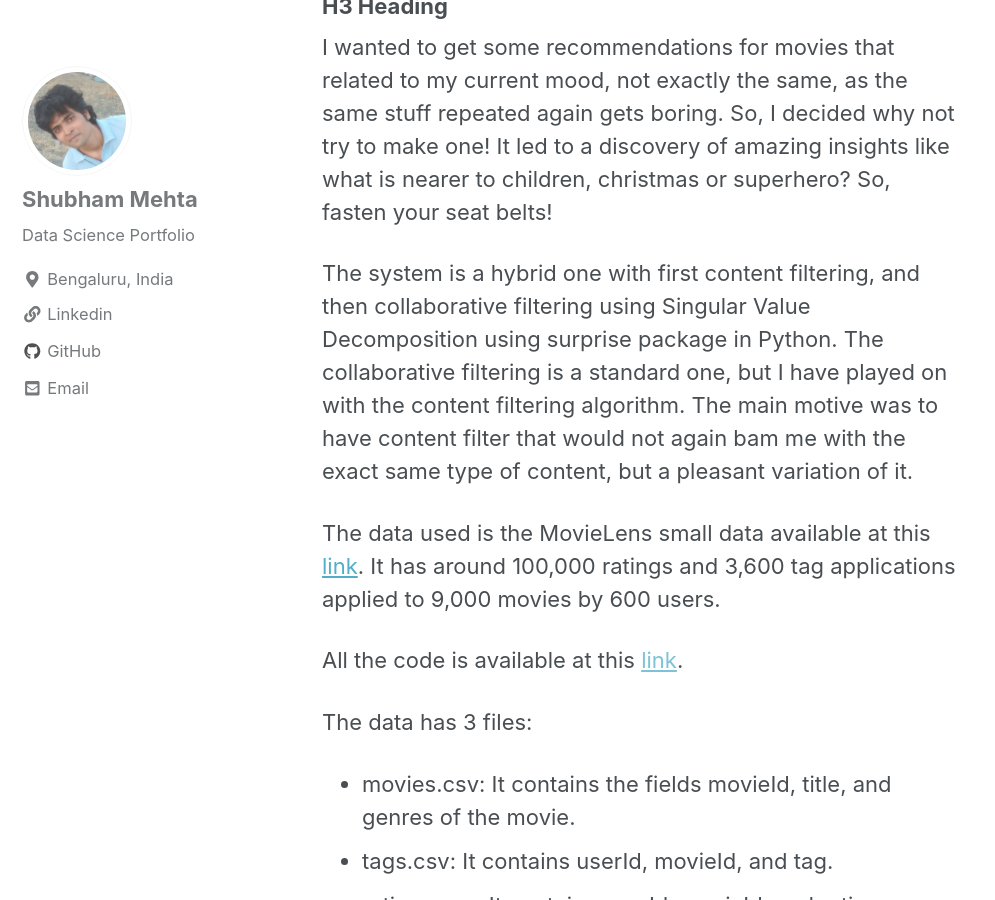
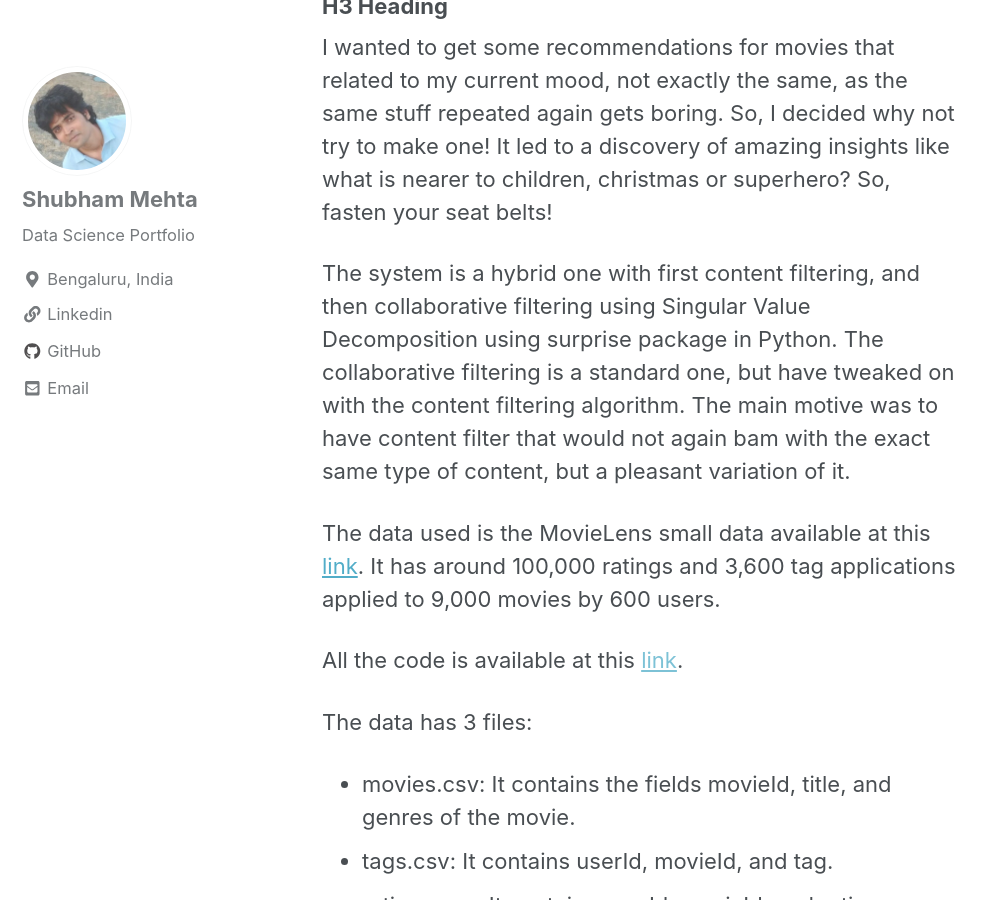
Before and after one commit to shubhambmehta/shubhambmehta.github.io, a Jekyll site: the page built from _posts/2018-10-06-moodvarietyreco.md, in a window 1280 px wide and 900 px high, scrolled down 870 px. Shown: the whole window, without its empty margins (0-995 px from the left). Built offline with Jekyll 4.4.1, drawn with Linux system fonts in a browser that asks for light colours; nearby versions of some CDN libraries; formulas are drawn with MathJax 3.

Commit message:
Update 2018-10-06-moodvarietyreco.md

```diff
--- a/_posts/2018-10-06-moodvarietyreco.md
+++ b/_posts/2018-10-06-moodvarietyreco.md
@@ -17,7 +17,7 @@ mathjax: "true"
 
 I wanted to get some recommendations for movies that related to my current mood, not exactly the same, as the same stuff repeated again gets boring. So, I decided why not try to make one! It led to a discovery of amazing insights like what is nearer to children, christmas or superhero? So, fasten your seat belts!
 
-The system is a hybrid one with first content filtering, and then collaborative filtering using Singular Value Decomposition using surprise package in Python. The collaborative filtering is a standard one, but I have played on with the content filtering algorithm. The main motive was to have content filter that would not again bam me with the exact same type of content, but a pleasant variation of it.
+The system is a hybrid one with first content filtering, and then collaborative filtering using Singular Value Decomposition using surprise package in Python. The collaborative filtering is a standard one, but have tweaked on with the content filtering algorithm. The main motive was to have content filter that would not again bam with the exact same type of content, but a pleasant variation of it.
 
 The data used is the MovieLens small data available at this [link](https://grouplens.org/datasets/movielens/). It has around  100,000 ratings and 3,600 tag applications applied to 9,000 movies by 600 users.
 
```
